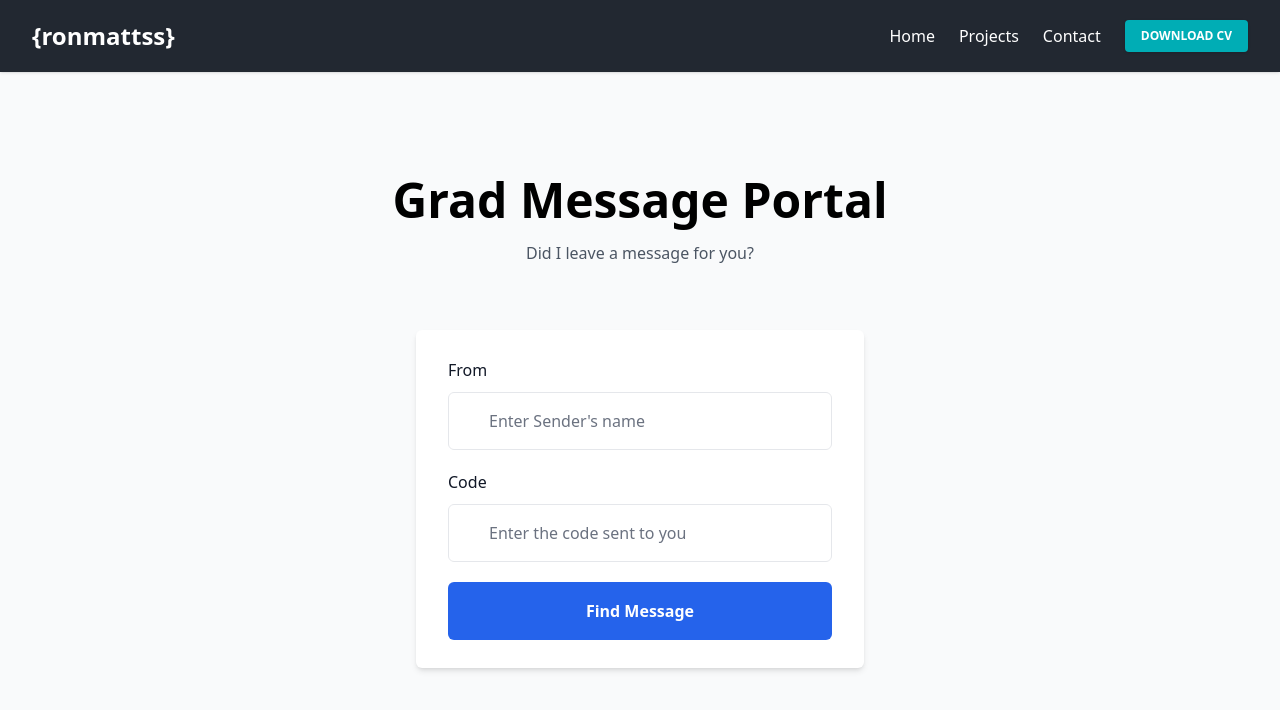
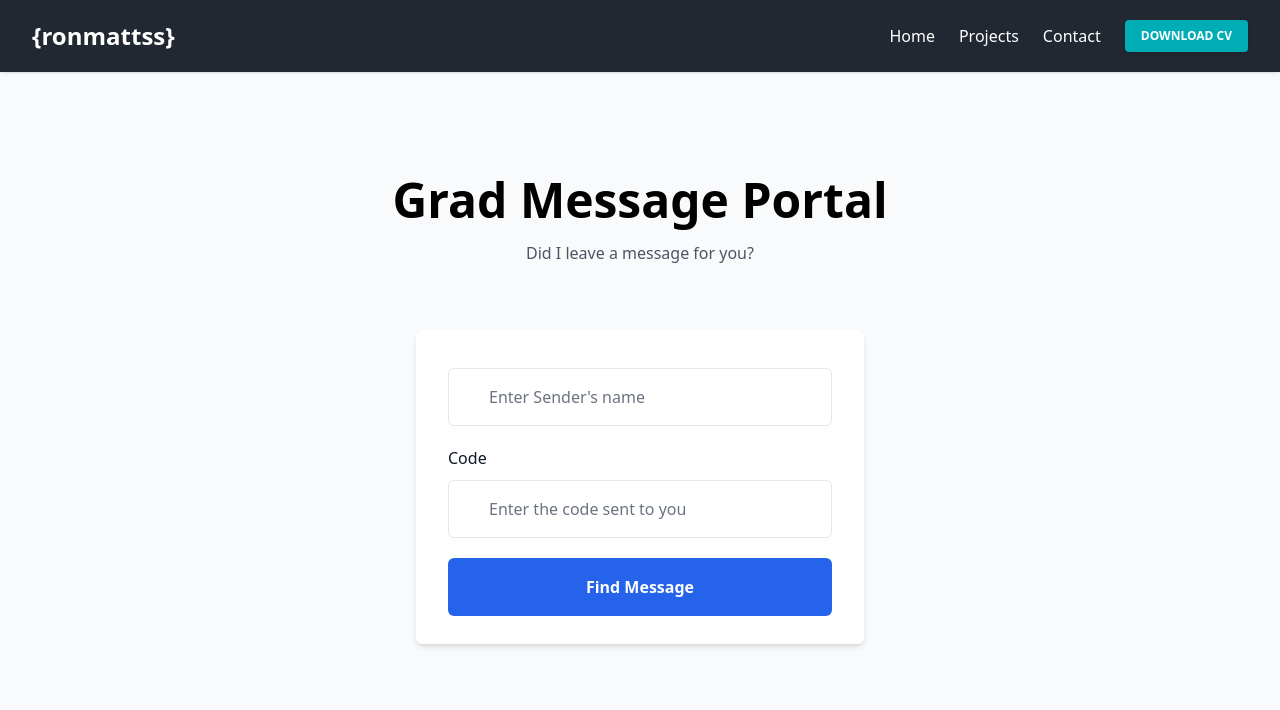
Before and after one commit to ronmattss/react-portfolio, a React (Create React App) app: page /GradMessage in a window 1280 px wide. Shown: the top 710 px of the page. Built offline with nearby package versions, Linux system fonts and the light colour scheme.

Commit message:
Update MessagePage.jsx

```diff
--- a/src/Pages/MessagePage.jsx
+++ b/src/Pages/MessagePage.jsx
@@ -20,14 +20,12 @@ const MessagePage = () => {
         setState("Finding Message")
         const userRequest = await fetch(`https://basicmessageapi.azurewebsites.net/api/Message/byCode?code=${code}&sender=${sender}`)
         const json = await userRequest.json();
-        if(json.status === 400)
-        {
+        if (json.status === 400) {
             setVisibility(false)
             setState("Find another Message");
 
         }
-        else
-        {
+        else {
             setVisibility(true)
             setState("Found Message")
             setMessage(json.message)
@@ -37,7 +35,7 @@ const MessagePage = () => {
 
     return (
         <div>
-            <NavBar/>
+            <NavBar />
             <section class="py-10 bg-gray-50 sm:py-16 lg:py-24">
                 <div class="px-4 mx-auto my-20 max-w-7xl sm:px-6 lg:px-8">
                     <div class="max-w-2xl mx-auto text-center">
@@ -65,7 +63,7 @@ const MessagePage = () => {
                                             <form >
                                                 <div class="space-y-5">
                                                     <div>
-                                                        <label for="" class="text-base font-medium text-gray-900"> From </label>
+                                                        <label for="" class="text-base font-medium text-gray-900"> {sender} </label>
                                                         <div class="mt-2.5 relative text-gray-400 focus-within:text-gray-600">
                                                             <div class="absolute inset-y-0 left-0 flex items-center pl-3 pointer-events-none">
                                                             </div>
@@ -115,6 +113,8 @@ const MessagePage = () => {
                 </div>
                 <div className="grid grid-cols-1 justify-items-center xl:grid-cols-1 2xl:grid-cols-1"></div>
             </section>
+
+
         </div>)
 }
 
```
